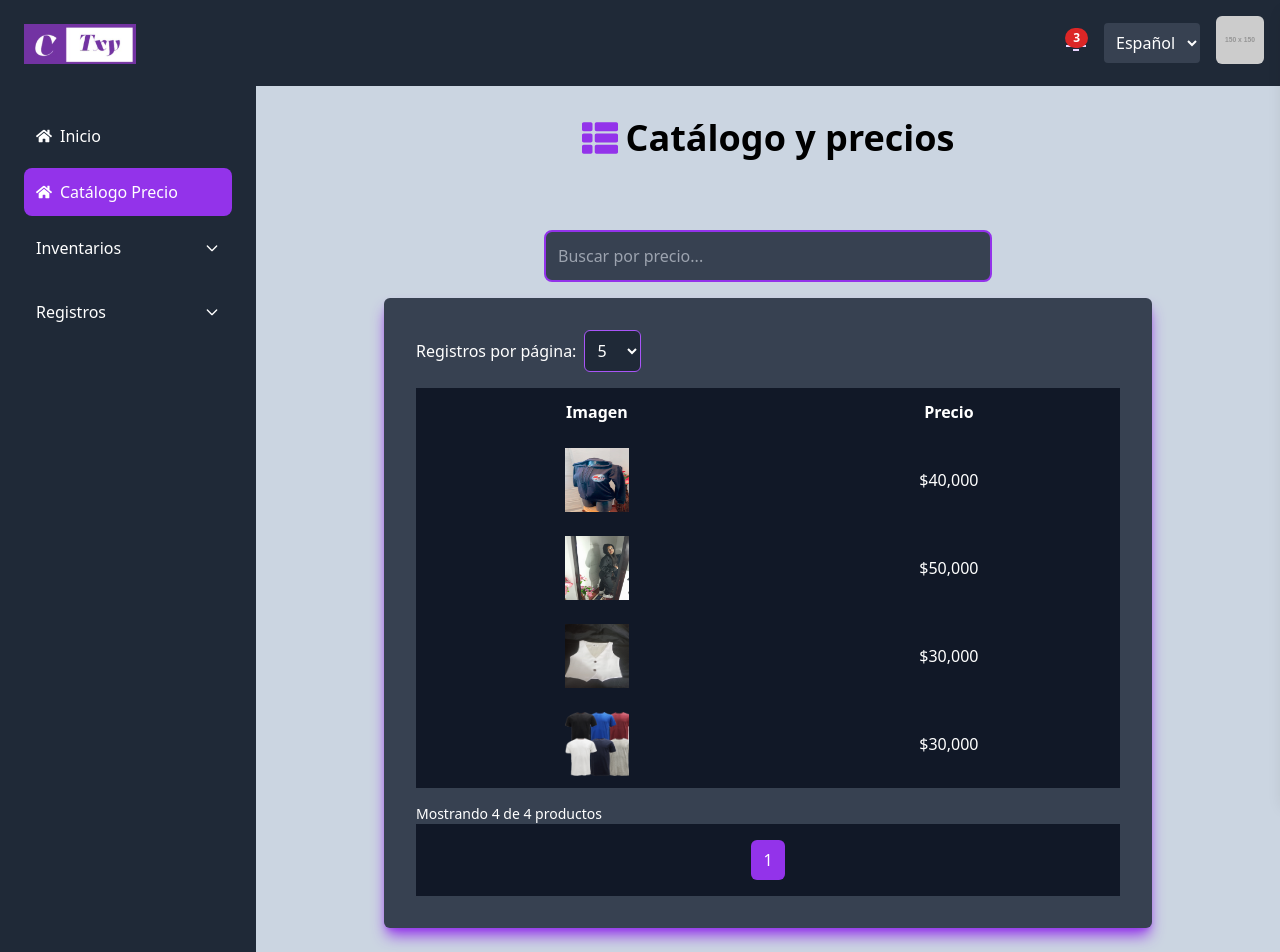
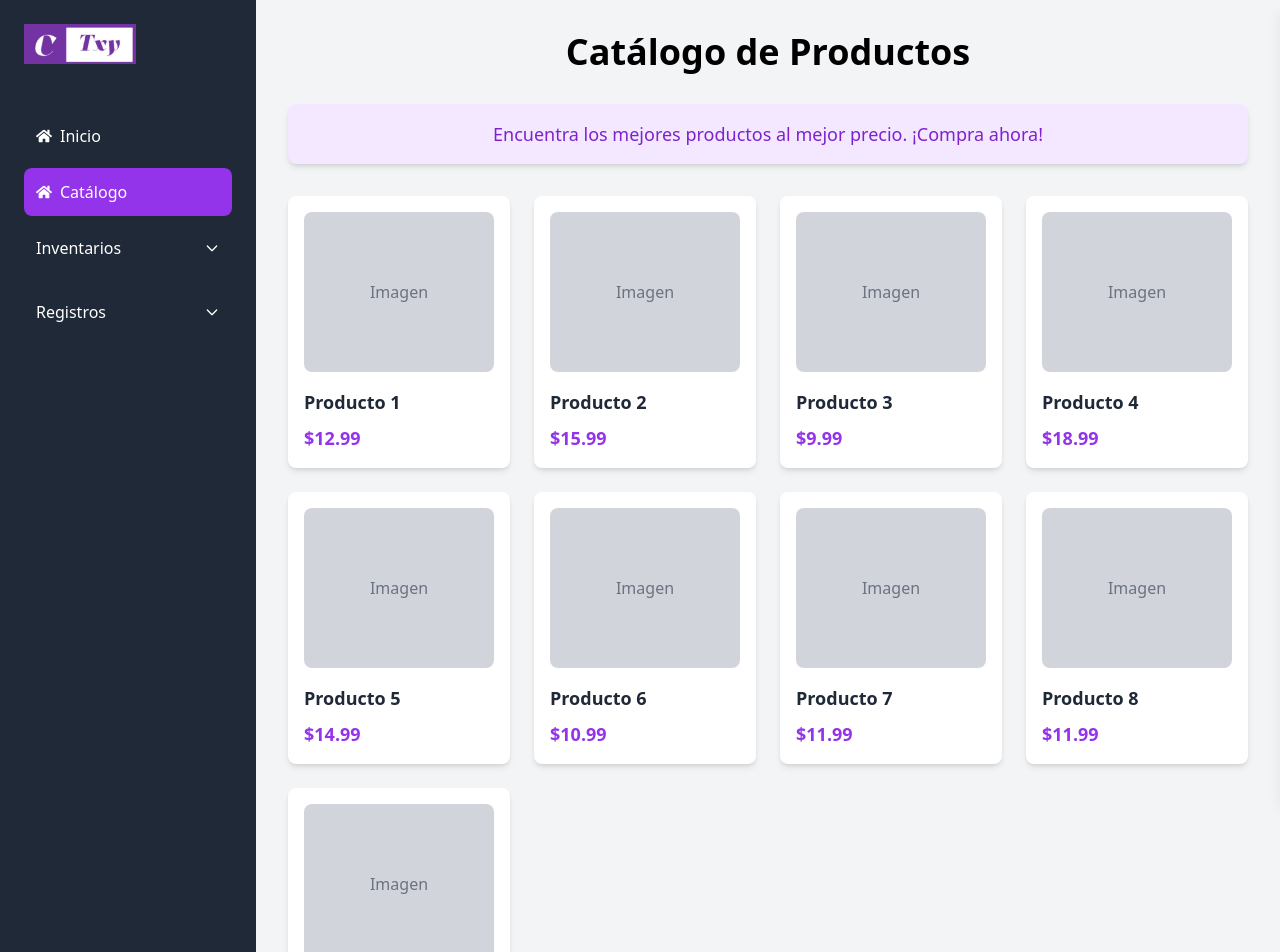
Before and after one commit to dcespedes1/CTXL, a React (Create React App) app in the folder FrontEnd/: page /admin/catalogo in a window 1280 px wide. Shown: the top 952 px of the page. Built offline with nearby package versions, Linux system fonts and the light colour scheme.

Commit message:
Nuevas funcionalidades, falta modal en catalogo y agregar imagenes en catalogo

```diff
--- a/FrontEnd/src/components/Sidebar.jsx
+++ b/FrontEnd/src/components/Sidebar.jsx
@@ -72,7 +72,7 @@ const Sidebar = () => {
               location.pathname === '/admin/catalogo' ? 'bg-purple-600' : ''
             }`}
           >
-            <FaHome className="mr-2" /> {language === 'es' ? 'Catálogo Precio' : 'Price Catalog'}
+            <FaHome className="mr-2" /> {language === 'es' ? 'Catálogo ' : 'Price Catalog'}
           </Link>
 
           <div>
--- a/FrontEnd/src/components/navbar.jsx
+++ b/FrontEnd/src/components/navbar.jsx
@@ -1,5 +1,4 @@
-// Navbar.js
-import React, { useState } from 'react';
+import React, { useState, useEffect } from 'react';
 import { RiNotification3Line } from 'react-icons/ri';
 import ConfigDesplegable from './ConfigDesplegable';
 import { MdSettings } from 'react-icons/md';
@@ -9,8 +8,9 @@ import { Link } from 'react-router-dom';
 
 const Navbar = () => {
     const [notificationsOpen, setNotificationsOpen] = useState(false);
-    const [configOpen, setConfigOpen] = useState(false); // Estado para el menú deslizable de configuración
-    const [dropdownOpen, setDropdownOpen] = useState(false); // Estado para el dropdown del perfil
+    const [configOpen, setConfigOpen] = useState(false);
+    const [dropdownOpen, setDropdownOpen] = useState(false);
+    const [isNavbarVisible, setIsNavbarVisible] = useState(false); // Estado inicial oculto
 
     const { language, changeLanguage } = useLanguage();
 
@@ -18,15 +18,14 @@ const Navbar = () => {
     const closeNotifications = () => setNotificationsOpen(false);
 
     const openConfig = () => {
-        setConfigOpen(true); // Abre el menú deslizable de configuración
-        setDropdownOpen(false); // Cierra el dropdown del perfil
+        setConfigOpen(true);
+        setDropdownOpen(false);
     };
-    const closeConfig = () => setConfigOpen(false); // Cierra el menú deslizable de configuración
+    const closeConfig = () => setConfigOpen(false);
 
-    const toggleDropdown = () => setDropdownOpen(prev => !prev); // Alterna el estado del dropdown del perfil
-    const closeDropdown = () => setDropdownOpen(false); // Cierra el dropdown del perfil
+    const toggleDropdown = () => setDropdownOpen(prev => !prev);
+    const closeDropdown = () => setDropdownOpen(false);
 
-    // Datos de ejemplo para usuario y notificaciones
     const user = {
         profileImage: 'https://via.placeholder.com/150',
         role: 'Administrador',
@@ -38,12 +37,32 @@ const Navbar = () => {
         { id: 3, message: "Nuevo mensaje en tu bandeja." }
     ];
 
+    // Control de visibilidad de la Navbar
+    useEffect(() => {
+        const handleMouseMove = (e) => {
+            if (e.clientY < 50) {
+                setIsNavbarVisible(true); // Mostrar si el mouse está cerca de la parte superior
+            } else {
+                setIsNavbarVisible(false); // Ocultar si no está en la parte superior
+            }
+        };
+
+        window.addEventListener('mousemove', handleMouseMove);
+
+        return () => {
+            window.removeEventListener('mousemove', handleMouseMove);
+        };
+    }, []);
+
     return (
         <>
-            <nav className="bg-gray-800 p-4">
+            {/* Navbar con visibilidad dinámica */}
+            <nav
+                className={`bg-gray-800 p-4 fixed w-full top-0 transition-transform duration-300 ${
+                    isNavbarVisible ? 'translate-y-0' : '-translate-y-full'
+                }`}
+            >
                 <div className="container mx-auto flex justify-end items-center space-x-4">
-
-                    {/* Icono de notificaciones */}
                     <div className="relative">
                         <button
                             onClick={toggleNotifications}
@@ -56,8 +75,6 @@ const Navbar = () => {
                                 </span>
                             )}
                         </button>
-
-                        {/* Dropdown de notificaciones */}
                         {notificationsOpen && (
                             <div
                                 className="absolute right-0 mt-2 w-64 bg-white text-black rounded-lg shadow-lg z-50"
@@ -82,20 +99,16 @@ const Navbar = () => {
                             </div>
                         )}
                     </div>
-                    {/* Selector de idioma */}
                     <div className="relative">
                         <select
                             value={language}
-                            onChange={(e) => changeLanguage(e.target.value)}  // Cambia el idioma
+                            onChange={(e) => changeLanguage(e.target.value)}
                             className="bg-gray-700 text-white p-2 rounded"
                         >
                             <option value="es">{language === 'es' ? 'Español' : 'Spanish'}</option>
                             <option value="en">{language === 'es' ? 'Inglés' : 'English'}</option>
                         </select>
                     </div>
-
-
-                    {/* Imagen de perfil con dropdown */}
                     <div className="relative">
                         <button onClick={toggleDropdown} className="bg-transparent border-none cursor-pointer">
                             <img
@@ -104,8 +117,6 @@ const Navbar = () => {
                                 className="w-12 h-12 rounded-md object-cover"
                             />
                         </button>
-
-                        {/* Dropdown del perfil */}
                         {dropdownOpen && (
                             <div className="absolute right-0 mt-2 w-48 bg-white text-black rounded-lg shadow-lg z-50">
                                 <div className="p-4 border-b border-gray-200 text-center font-semibold">
@@ -120,7 +131,7 @@ const Navbar = () => {
                                         Configuración
                                     </li>
                                     <Link
-                                    to="/salida"
+                                        to="/salida"
                                         className="px-4 py-2 text-center text-gray-600 cursor-pointer hover:text-black"
                                         onClick={closeDropdown}
                                     >
@@ -133,7 +144,6 @@ const Navbar = () => {
                 </div>
             </nav>
 
-            {/* Componente ConfigDesplegable para el menú deslizable de configuración */}
             <ConfigDesplegable isOpen={configOpen} closeConfig={closeConfig} />
         </>
     );
--- a/FrontEnd/src/pages/catalogo.jsx
+++ b/FrontEnd/src/pages/catalogo.jsx
@@ -1,122 +1,86 @@
-import React, { useState } from 'react';
-import { FaThList } from 'react-icons/fa'; // Importa un icono de catálogo
-import ImagenN1 from '../img/ImagenN1.jpeg';
-import ImagenN9 from '../img/ImagenN9.jpeg';
-import ImagenN5 from '../img/ImagenN5.jpeg';
-import ImagenN2 from '../img/Camisetas-Cuello-Redondo.png';
+import React, { useState } from "react";
 
-function Catalogo() {
+const Catalogo = () => {
   const productos = [
-        { id: 1, img: ImagenN1, precio: 40000 },
-        { id: 2, img: ImagenN9, precio: 50000 },
-        { id: 3, img: ImagenN5, precio: 30000 },
-        { id: 4, img: ImagenN2, precio: 30000 },
-        // Agrega más productos si es necesario
+    { id: 1, name: "Producto 1", price: 12.99, description: "Descripción del Producto 1." },
+    { id: 2, name: "Producto 2", price: 15.99, description: "Descripción del Producto 2." },
+    { id: 3, name: "Producto 3", price: 9.99, description: "Descripción del Producto 3." },
+    { id: 4, name: "Producto 4", price: 18.99, description: "Descripción del Producto 4." },
+    { id: 5, name: "Producto 5", price: 14.99, description: "Descripción del Producto 5." },
+    { id: 6, name: "Producto 6", price: 10.99, description: "Descripción del Producto 6." },
+    { id: 7, name: "Producto 7", price: 11.99, description: "Descripción del Producto 7." },
+    { id: 8, name: "Producto 8", price: 11.99, description: "Descripción del Producto 8." },
+    { id: 9, name: "Producto 9", price: 11.99, description: "Descripción del Producto 9." },
   ];
 
-    const [searchTerm, setSearchTerm] = useState('');
-    const [numRecords, setNumRecords] = useState(5);
-    const [currentPage, setCurrentPage] = useState(1);
+  const [selectedProduct, setSelectedProduct] = useState(null);
 
-    const filteredProductos = productos.filter(producto =>
-        String(producto.precio).toLowerCase().includes(searchTerm.toLowerCase())
-    );
+  const handleProductClick = (producto) => {
+    setSelectedProduct(producto); // Almacena el producto seleccionado
+  };
 
-    const totalPages = Math.ceil(filteredProductos.length / numRecords);
-    const startIndex = (currentPage - 1) * numRecords;
-    const currentProductos = filteredProductos.slice(startIndex, startIndex + numRecords);
-
-    const handlePageClick = (pageNumber) => {
-        setCurrentPage(pageNumber);
+  const closeDescription = () => {
+    setSelectedProduct(null); // Cierra la descripción
   };
 
   return (
-        <div className="min-h-screen bg-slate-300 flex flex-col items-center justify-center p-8">
-            <h2 className="text-4xl font-bold text-black mb-14 text-center flex items-center">
-                <FaThList className="mr-2 text-purple-600" /> {/* Icono de catálogo */}
-                Catálogo y precios
-            </h2>
+    <div className="min-h-screen bg-gray-100 p-8">
+      {/* Título */}
+      <h1 className="text-4xl font-bold text-black text-center mb-8">
+        Catálogo de Productos
+      </h1>
 
-            <div className="my-4 w-full max-w-md">
-                <input
-                    type="text"
-                    placeholder="Buscar por precio..."
-                    className="p-3 rounded-lg border-2 border-purple-600 bg-gray-700 text-white focus:outline-none focus:ring-2 focus:ring-purple-500 w-full"
-                    value={searchTerm}
-                    onChange={(e) => setSearchTerm(e.target.value)}
-                />
+      {/* Banner pequeño */}
+      <div className="bg-purple-100 text-purple-700 p-4 rounded-lg text-center mb-8 shadow-md">
+        <p className="text-lg font-medium">
+          Encuentra los mejores productos al mejor precio. ¡Compra ahora!
+        </p>
       </div>
 
-            <div className="bg-gray-700 p-8 rounded-md w-full max-w-3xl shadow-lg shadow-purple-600">
-                <div className="flex items-center mb-4">
-                    <label htmlFor="numRecords" className="text-white mr-2">Registros por página:</label>
-                    <select
-                        id="numRecords"
-                        value={numRecords}
-                        onChange={(e) => {
-                            setNumRecords(parseInt(e.target.value));
-                            setCurrentPage(1); // Reiniciar a la primera página
-                        }}
-                        className="p-2 bg-gray-800 text-white rounded-md border border-purple-500"
+      {/* Productos */}
+      <div className="grid grid-cols-1 sm:grid-cols-2 md:grid-cols-3 lg:grid-cols-4 gap-6">
+        {productos.map((producto) => (
+          <div
+            key={producto.id}
+            onClick={() => handleProductClick(producto)} // Maneja el clic en el producto
+            className="bg-white p-4 rounded-lg shadow-md hover:shadow-lg transition cursor-pointer"
           >
-                        <option value="5">5</option>
-                        <option value="10">10</option>
-                        <option value="15">15</option>
-                        <option value="20">20</option>
-                    </select>
+            {/* Espacio para Imagen */}
+            <div className="bg-gray-300 w-full h-40 rounded-lg mb-4 flex items-center justify-center">
+              <span className="text-gray-500">Imagen</span>
+            </div>
+            {/* Nombre */}
+            <h2 className="text-lg font-semibold text-gray-800 mb-2">
+              {producto.name}
+            </h2>
+            {/* Precio */}
+            <p className="text-purple-600 font-bold text-lg">${producto.price.toFixed(2)}</p>
+          </div>
+        ))}
       </div>
 
-                <div className="overflow-x-auto">
-                    <table className="w-full bg-gray-900 text-white">
-                        <thead>
-                            <tr>
-                                <th className="p-3 text-center">Imagen</th>
-                                <th className="p-3 text-center">Precio</th>
-                            </tr>
-                        </thead>
-                        <tbody>
-                            {currentProductos.length > 0 ? (
-                                currentProductos.map((producto) => (
-                                    <tr key={producto.id}>
-                                        <td className="p-3 text-center">
-                                            <img src={producto.img} alt={`Producto ${producto.id}`} className="w-16 h-16 mx-auto" />
-                                        </td>
-                                        <td className="p-3 text-center transition duration-300 hover:bg-purple-600">
-                                            ${producto.precio.toLocaleString()}
-                                        </td>
-                                    </tr>
-                                ))
-                            ) : (
-                                <tr>
-                                    <td colSpan="2" className="p-3 text-center">No hay datos disponibles</td>
-                                </tr>
-                            )}
-                        </tbody>
-                    </table>
-                </div>
-
-                {/* Paginación */}
-                <div className="flex justify-between items-center mt-4">
-                    <span className="text-sm text-white">
-                        Mostrando {Math.min(numRecords, filteredProductos.length)} de {filteredProductos.length} productos
-                    </span>
-                </div>
-
-                {/* Paginación con números de página */}
-                <div className="flex justify-center items-center p-4 bg-gray-900 text-white">
-                    {Array.from({ length: totalPages }, (_, index) => index + 1).map((pageNumber) => (
+      {/* Modal de Descripción */}
+      {selectedProduct && (
+        <div className="fixed inset-0 bg-black bg-opacity-50 flex items-center justify-center z-50">
+          <div className="bg-white p-6 rounded-lg w-96 shadow-lg relative">
             <button
-                            key={pageNumber}
-                            className={`mx-1 px-3 py-2 rounded-md ${currentPage === pageNumber ? 'bg-purple-600 text-white' : 'bg-gray-700 text-gray-300 hover:bg-purple-500 hover:text-white'} transition duration-300`}
-                            onClick={() => handlePageClick(pageNumber)}
+              className="absolute top-2 right-2 bg-red-500 text-white p-2 rounded-full hover:bg-red-600"
+              onClick={closeDescription}
             >
-                            {pageNumber}
+              X
             </button>
-                    ))}
+            <h2 className="text-2xl font-bold text-gray-800 mb-4">
+              {selectedProduct.name}
+            </h2>
+            <p className="text-gray-600 mb-4">{selectedProduct.description}</p>
+            <p className="text-purple-600 font-bold text-lg">
+              Precio: ${selectedProduct.price.toFixed(2)}
+            </p>
           </div>
         </div>
+      )}
     </div>
   );
-}
+};
 
 export default Catalogo;
```
Also changed, not shown: FrontEnd/src/pages/salida.jsx (+18 -10 lines), 1 other file (tests, documents, lock files or other folders). Lines whose indentation alone changed are shown as unchanged.
